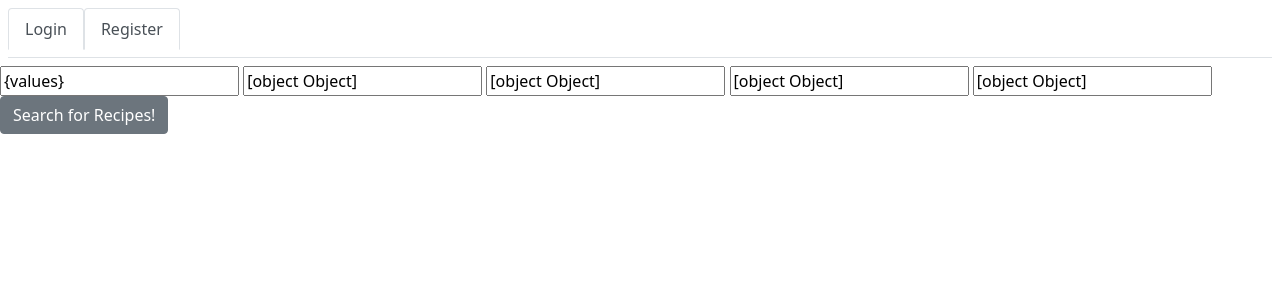
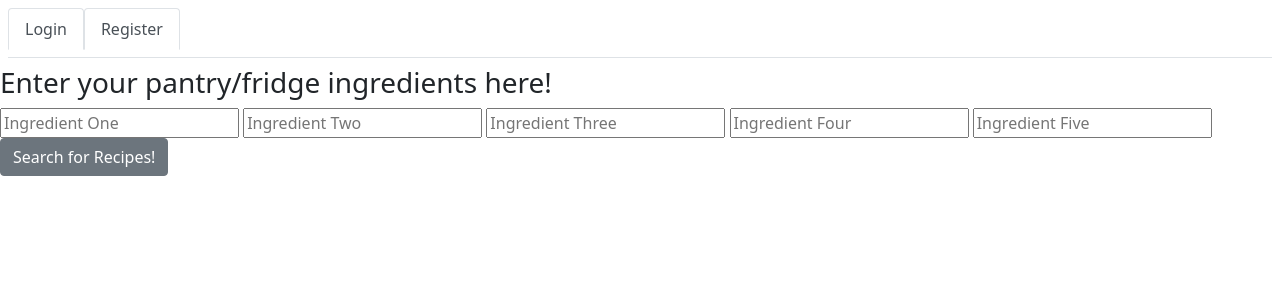
Before and after one commit to KevinVillegasDev/CapstoneFrontend, a React (Create React App) app: page /pantrysearch in a window 1280 px wide. Shown: the top 300 px of the page. Built offline with nearby package versions, Linux system fonts and the light colour scheme.

Commit message:
Created new useForm hook for ingredient search.

```diff
--- a/src/components/RecipeByIngredient/IngredientSearch.jsx
+++ b/src/components/RecipeByIngredient/IngredientSearch.jsx
@@ -1,44 +1,63 @@
 import React from "react";
-import useForm from "../Search/UseForm";
+import useForm from "./UseForm";
 import { Button } from "react-bootstrap";
+import axios from "axios";
 
 const IngredientSearch = () => {
     const { values, handleChange, handleSubmit } = useForm();
 
+    const makeIngredientRequest = async () => {
+        try {
+            let response = await axios.get(
+                `https://api.spoonacular.com/recipes/findByIngredients?ingredients=${values}&number=2`
+            );
+            console.log(response.data);
+        } catch (ex) {}
+    };
+
+    const handleClick = () => {
+        makeIngredientRequest();
+    };
+
     return (
         <div>
+            <h3>Enter your pantry/fridge ingredients here!</h3>
             <form onSubmit={handleSubmit}>
                 <input
                     name="ingredientOne"
-                    value="{values}"
+                    value={values.ingredientOne}
                     placeholder="Ingredient One"
                     onChange={handleChange}
                 />{" "}
                 <input
                     name="ingredientTwo"
-                    value={values}
-                    placeholder="Ingredient One"
+                    value={values.ingredientTwo}
+                    placeholder="Ingredient Two"
                     onChange={handleChange}
                 />{" "}
                 <input
                     name="ingredientThree"
-                    value={values}
-                    placeholder="Ingredient One"
+                    value={values.ingredientThree}
+                    placeholder="Ingredient Three"
                     onChange={handleChange}
                 />{" "}
                 <input
                     name="ingredientFour"
-                    value={values}
-                    placeholder="Ingredient One"
+                    value={values.ingredientFour}
+                    placeholder="Ingredient Four"
                     onChange={handleChange}
                 />{" "}
                 <input
                     name="ingredientFive"
-                    value={values}
-                    placeholder="Ingredient One"
+                    value={values.ingredientFive}
+                    placeholder="Ingredient Five"
                     onChange={handleChange}
                 />{" "}
-                <Button type="submit" variant="secondary">
+                <Button
+                    type="submit"
+                    variant="secondary"
+                    onClick={() => handleClick()}
+                >
                     Search for Recipes!
                 </Button>{" "}
             </form>
--- /dev/null
+++ b/src/components/RecipeByIngredient/UseForm.jsx
@@ -0,0 +1,20 @@
+import { useState } from "react";
+
+export const useForm = (callback) => {
+    const [values, setValues] = useState({});
+
+    const handleChange = (event) => {
+        event.persist();
+
+        setValues({ ...values, [event.target.name]: event.target.value });
+    };
+
+    const handleSubmit = (event) => {
+        event.preventDefault();
+        callback(values);
+    };
+
+    return { values, handleChange, handleSubmit };
+};
+
+export default useForm;
```
